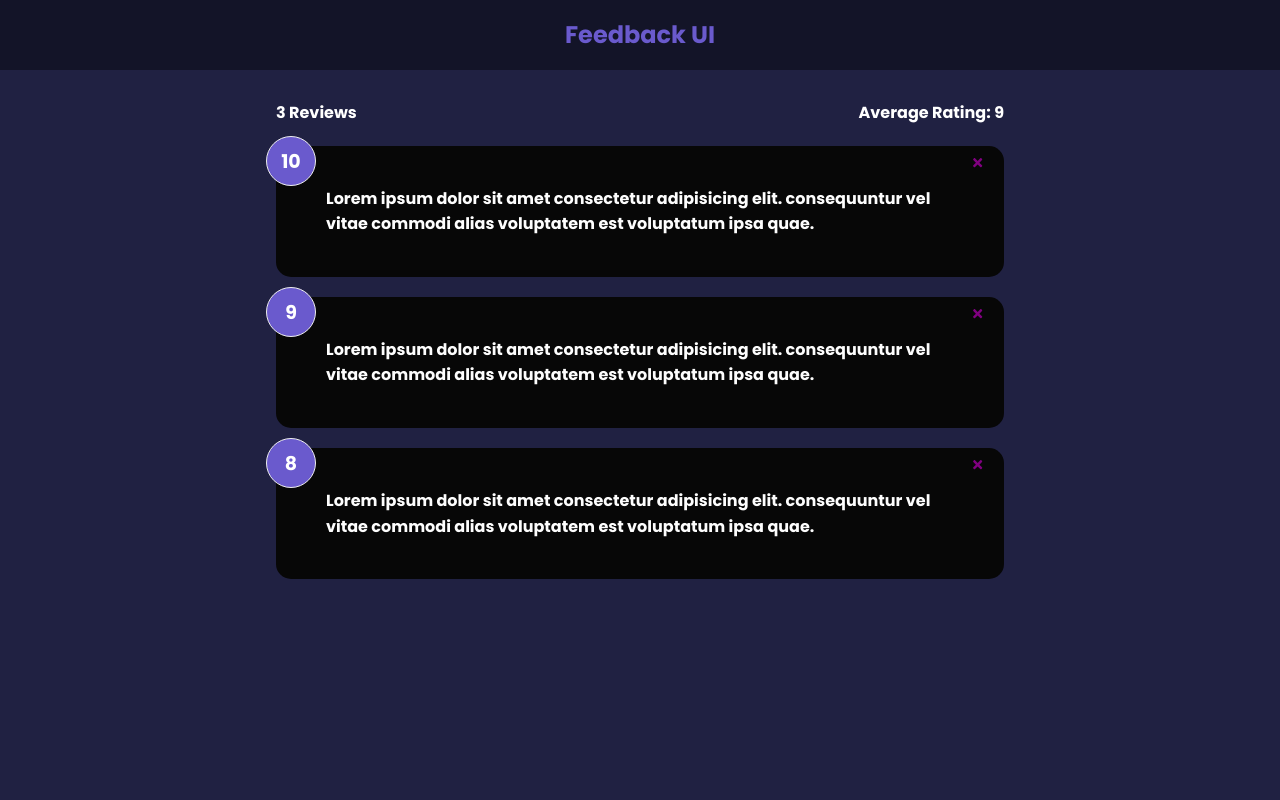
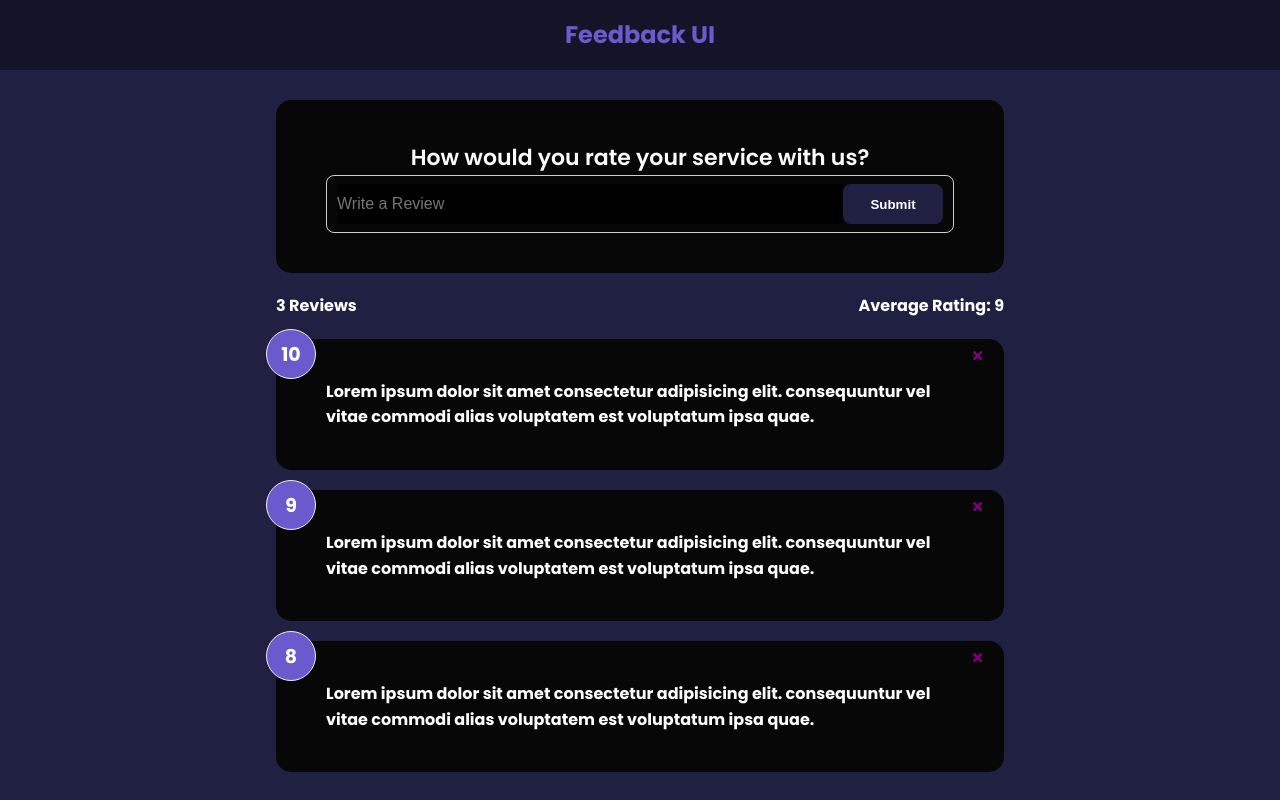
Before and after one commit to msalerno93/RatingFeedbackUI, a React (Create React App) app: page / in a window 1280 px wide. Built offline with nearby package versions, Linux system fonts and the light colour scheme.

Commit message:
created submit button, styled. created text form for review

```diff
--- a/src/App.js
+++ b/src/App.js
@@ -3,6 +3,7 @@
 import FeedbackList from './components/FeedbackList'
 import FeedbackData from './data/FeedbackData'
 import FeedbackStats from './components/FeedbackStats'
+import FeedbackForm from './components/FeedbackForm'
 
 
 function App() {
@@ -19,6 +20,7 @@
         <>
             <Header />
             <div className="container">
+                <FeedbackForm />
                 <FeedbackStats feedback={feedback}/>
                 <FeedbackList feedback={feedback}
                 handleDelete={deleteFeedback}/>
--- /dev/null
+++ b/src/components/FeedbackForm.jsx
@@ -0,0 +1,33 @@
+import { useState } from "react"
+import Card from "./shared/Card"
+import Button from "./shared/Button"
+
+function FeedbackForm() {
+
+    const [text, setText] = useState('')
+
+    const handleTextChange = (e) => {
+        setText(e.target.value);
+    }
+
+  return (
+    <Card>
+        <form>
+            <h2>How would you rate your service with us?</h2>
+            <div className="input-group">
+
+                <input onChange={handleTextChange} value={text} type="text"
+                placeholder="Write a Review"
+                style={{backgroundColor: "black", color: "white"}}
+                />
+
+                <Button type="submit">Submit
+                </Button>
+
+            </div>
+        </form>
+    </Card>
+  )
+}
+
+export default FeedbackForm
--- /dev/null
+++ b/src/components/shared/Button.jsx
@@ -0,0 +1,26 @@
+import { PropTypes } from "prop-types"
+
+
+function Button({children, version, type, isDisabled}) {
+  return (
+    <button type={type} disabled={isDisabled} className={`btn btn-${version}`}>
+        {children}
+    </button>
+  )
+}
+
+
+Button.defaultProps = {
+    version: 'primary',
+    type: 'button',
+    isDisabled: false
+}
+
+Button.propTypes = {
+    children: PropTypes.node.isRequired,
+    version: PropTypes.string,
+    type: PropTypes.string,
+    isDisabled: PropTypes.bool
+}
+
+export default Button
--- a/src/index.css
+++ b/src/index.css
@@ -30,6 +30,7 @@
   justify-content: space-between;
   align-items: center;
   margin-bottom: 30px;
+  font-weight: bold
 }
 
 .card {
@@ -158,10 +159,12 @@
 
 .btn-primary {
   background-color: #202142;
+  font-weight: bold
 }
 
 .btn-secondary {
   background: #ff6a95;
+  font-weight: bold
 }
 
 .btn:hover {
```
